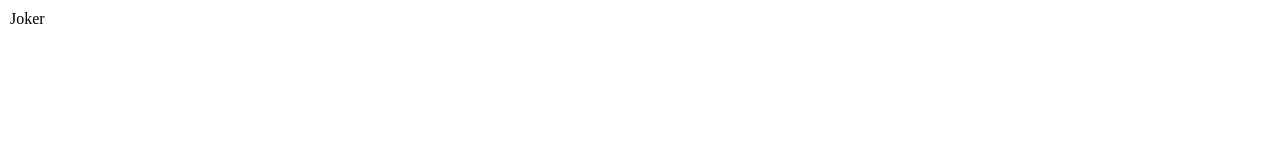
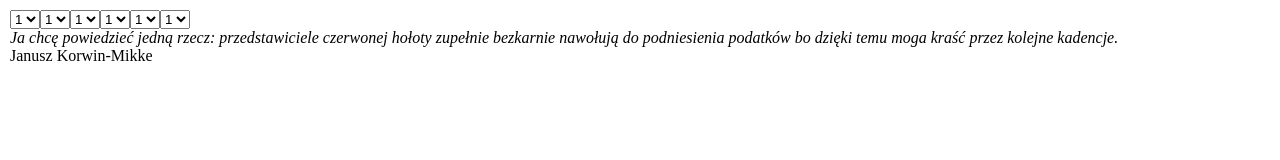
Before and after one commit to marcin-napolski/korwin, a plain HTML site: page index.html in a window 1280 px wide. Drawn offline with nearby package versions, Linux system fonts and the light colour scheme.

Commit message:
1st working version - adding parts array

```diff
--- a/index.html
+++ b/index.html
@@ -6,6 +6,32 @@
     <body>
 
         <div id="app">
+            <!--
+                drop-down list for every JSON in parts array
+                it's binded to the value property
+            -->
+            <span v-for="part in parts">
+                <select v-model=part.value>
+                    <option value="0">1</option>
+                    <option value="1">2</option>
+                    <option value="2">3</option>
+                    <option value="3">4</option>
+                    <option value="4">5</option>
+                    <option value="5">6</option>
+                    <option value="6">7</option>
+                </select>
+            </span>
+
+            <div id="sentece">
+                <!--
+                    this might look complex but it's just 2d array
+                    coulumns[0..5][0..6].text
+                    "part" is not used but "index" wouldn't worki without it
+                -->
+                <i v-for="(part, index) in parts">
+                    {{columns[index][parts[index].value].text}}
+                </i>
+            </div>
 		{{ author }}
         </div>
 
--- a/index.js
+++ b/index.js
@@ -1,7 +1,8 @@
 var app = new Vue({
     el: '#app',
     data: {
-	author: 'Joker',
+      author: 'Janusz Korwin-Mikke',
+      parts: [{value:0},{value:0},{ value:0},{value:0},{value:0},{value:0}],
       columns: [
         [{ text: 'Ja chcę powiedzieć jedną rzecz:' },{ text: 'Trzeba powiedzieć jasno:' },{ text: 'Jak powiedział wybitny krakowianin Stanisław Lem,' },{ text: 'Proszę mnie dobrze zrozumieć:' },{ text: 'Ja chciałem państwu przypomnieć, że' },{ text: 'Niech państwo nie mają złudzen:' },{ text: 'Powiedzmy to wyraźnie:' }],
         [{ text: 'przedstawiciele czerwonej hołoty' },{ text: 'ci wszyscy (tfu!) geje' },{ text: 'funkcjonariusze reżimowej telewizji' },{ text: 'tak zwani ekolodzy' },{ text: 'ci wszyscy (tfu!) demokraci' },{ text: 'agenci bezpieki' },{ text: 'feminazistki' }],
```
